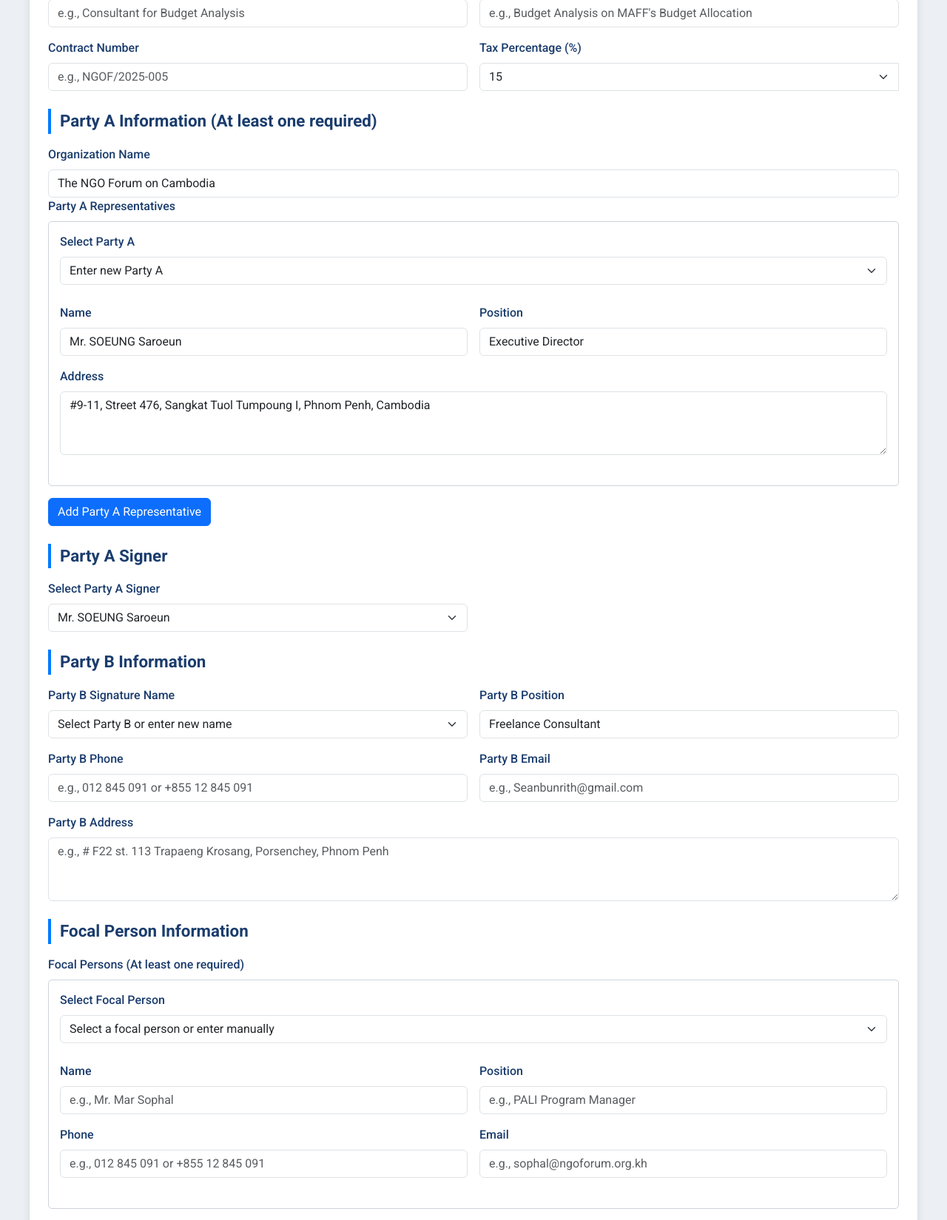
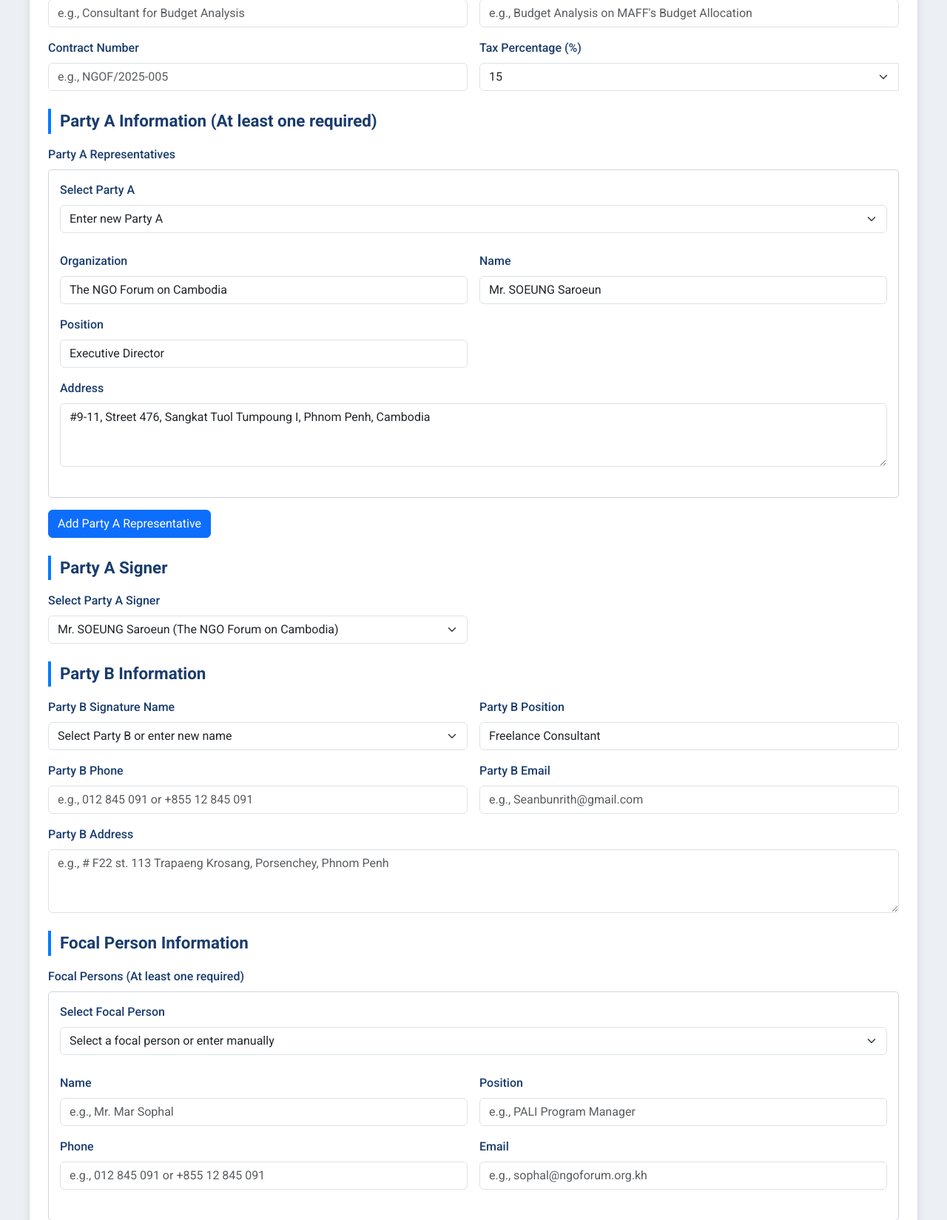
Before and after one commit to Chhea012/automated_system, a Flask app: template app/templates/contracts/create.html in a window 1280 px wide. Shown: the part 343-1992 px from the top of the page at 74% size. Run offline with Flask 3, Linux system fonts and the light colour scheme; the template is opened without the code that fills it, so the values that code supplies are empty; parts of the project's set-up code (start-up, migrations or seed data) failed here and were passed over.

Commit message:
feature: update the feature party a and column paymentinstall  [ASC-246]

```diff
--- a/app/templates/contracts/create.html
+++ b/app/templates/contracts/create.html
@@ -2,8 +2,7 @@
 {% block title %}Create Contract{% endblock %}
 {% block content %}
 <link rel="stylesheet" href="https://cdn.jsdelivr.net/npm/bootstrap-icons@1.11.3/font/bootstrap-icons.min.css">
-<link rel="stylesheet" href="{{ url_for('static', filename='css/create.css') }}" />
-
+<link rel="stylesheet" href="{{ url_for('static', filename='css/create.css') }}">
 
 <div class="container mt-4">
     <div class="form-header">
@@ -45,9 +44,9 @@
                         <div class="invalid-feedback">Please select a tax percentage.</div>
                     </div>
                     <div id="deduct_tax_code_container" class="mt-2" style="display: none;">
-                        <label for="vat_organization_name" class="form-label">Name of Organization/Name of Company</label>
+                        <label for="vat_organization_name" class="form-label">Name of Organization/Company</label>
                         <input type="text" class="form-control" id="vat_organization_name" name="vat_organization_name" value="{{ form_data.vat_organization_name | default('The NGO Forum on Cambodia') }}" placeholder="e.g., The NGO Forum on Cambodia" maxlength="255">
-                        <div class="invalid-feedback">Please enter the name of the organization/name of company.</div>
+                        <div class="invalid-feedback">Please enter the name of the organization/company.</div>
                         <label for="deduct_tax_code" class="form-label">VAT TIN</label>
                         <input type="text" class="form-control" id="deduct_tax_code" name="deduct_tax_code" value="{{ form_data.deduct_tax_code | default('') }}" placeholder="e.g., K002-100054102" pattern="[A-Z0-9\-]+" maxlength="50">
                         <small class="form-text text-muted">Enter the VAT TIN (uppercase letters, numbers, and hyphens only, max 50 characters).</small>
@@ -58,16 +57,9 @@
 
             <!-- Party A Information -->
             <div class="section-header">Party A Information (At least one required)</div>
-            <div class="row g-3">
-                <div class="col-md-12">
-                    <label for="organization_name" class="form-label">Organization Name</label>
-                    <input type="text" class="form-control" id="organization_name" name="organization_name" value="{{ form_data.organization_name | default('The NGO Forum on Cambodia') }}" placeholder="e.g., The NGO Forum on Cambodia" required>
-                    <div class="invalid-feedback">Please enter the organization name.</div>
-                </div>
-            </div>
             <div class="col-12" id="partyAContainer">
                 <label class="form-label">Party A Representatives</label>
-                {% for person in form_data.party_a_info | default([{'name': 'Mr. SOEUNG Saroeun', 'position': 'Executive Director', 'address': '#9-11, Street 476, Sangkat Tuol Tumpoung I, Phnom Penh, Cambodia'}]) %}
+                {% for person in form_data.party_a_info | default([{'name': 'Mr. SOEUNG Saroeun', 'position': 'Executive Director', 'address': '#9-11, Street 476, Sangkat Tuol Tumpoung I, Phnom Penh, Cambodia', 'organization': 'The NGO Forum on Cambodia'}]) %}
                 <div class="party-a-container mb-3">
                     <div class="row g-3">
                         <div class="col-12">
@@ -79,6 +71,11 @@
                                 <option value="{{ person_data.name }}" {{ 'selected' if person.name == person_data.name }}>{{ person_data.name }}</option>
                                 {% endfor %}
                             </select>
+                        </div>
+                        <div class="col-md-6">
+                            <label for="party_a_organization_{{ loop.index0 }}" class="form-label">Organization</label>
+                            <input type="text" class="form-control party-a-organization" id="party_a_organization_{{ loop.index0 }}" name="party_a_organization[]" value="{{ person.organization | default('The NGO Forum on Cambodia') }}" placeholder="e.g., The NGO Forum on Cambodia" pattern="[a-zA-Z\s\.,-]+" required>
+                            <div class="invalid-feedback">Please enter a valid organization (letters, spaces, commas, periods, hyphens only).</div>
                         </div>
                         <div class="col-md-6">
                             <label for="party_a_name_{{ loop.index0 }}" class="form-label">Name</label>
@@ -113,8 +110,8 @@
                     <label for="party_a_signer" class="form-label">Select Party A Signer</label>
                     <select class="form-select" id="party_a_signer" name="party_a_signer" required>
                         <option value="" disabled {{ 'selected' if not form_data.party_a_signer }}>Select a signer</option>
-                        {% for person in form_data.party_a_info | default([{'name': 'Mr. SOEUNG Saroeun', 'position': 'Executive Director', 'address': '#9-11, Street 476, Sangkat Tuol Tumpoung I, Phnom Penh, Cambodia'}]) %}
-                        <option value="{{ person.name }}" {{ 'selected' if form_data.party_a_signer == person.name }}>{{ person.name }}</option>
+                        {% for person in form_data.party_a_info | default([{'name': 'Mr. SOEUNG Saroeun', 'position': 'Executive Director', 'address': '#9-11, Street 476, Sangkat Tuol Tumpoung I, Phnom Penh, Cambodia', 'organization': 'The NGO Forum on Cambodia'}]) %}
+                        <option value="{{ person.name }}" {{ 'selected' if form_data.party_a_signer == person.name }}>{{ person.name }} ({{ person.organization }})</option>
                         {% endfor %}
                     </select>
                     <div class="invalid-feedback">Please select a Party A signer.</div>
@@ -243,7 +240,7 @@
                 </div>
                 <div class="col-12" id="installmentContainer">
                     <label class="form-label">Payment Installments</label>
-                    {% for installment in form_data.payment_installments | default([{'description': '', 'deliverables': '', 'dueDate': ''}]) %}
+                    {% for installment in form_data.payment_installments | default([{'description': '', 'deliverables': '', 'dueDate': '', 'organization': ''}]) %}
                     <div class="installment-container mb-3 border p-3 rounded">
                         <div class="row g-3">
                             <div class="col-12">
@@ -259,6 +256,16 @@
                                     <button type="button" class="btn btn-danger btn-remove-installment {{ 'd-none' if loop.first and (form_data.payment_installments | default([])) | length == 1 else '' }}">Remove</button>
                                     <div class="invalid-feedback">Please select a percentage.</div>
                                 </div>
+                            </div>
+                            <div class="col-12">
+                                <label class="form-label">Paying Organization</label>
+                                <select class="form-select installment-org" name="paymentInstallmentOrg[]" required>
+                                    <option value="" disabled {{ 'selected' if not installment.organization }}>Select organization</option>
+                                    {% for org in form_data.party_a_info | map(attribute='organization') | unique | list %}
+                                    <option value="{{ org }}" {{ 'selected' if installment.organization == org }}>{{ org }}</option>
+                                    {% endfor %}
+                                </select>
+                                <div class="invalid-feedback">Please select a paying organization.</div>
                             </div>
                             <div class="col-12">
                                 <label for="paymentInstallmentDeliverables{{ loop.index0 }}" class="form-label">Deliverables (one per line)</label>
@@ -458,12 +465,14 @@
 
     function populatePartyA(select) {
         const container = select.closest('.party-a-container');
+        const organizationInput = container.querySelector('.party-a-organization');
         const nameInput = container.querySelector('.party-a-name');
         const positionInput = container.querySelector('.party-a-position');
         const addressInput = container.querySelector('.party-a-address');
 
         const selectedValue = select.value;
         if (selectedValue === 'new' || !selectedValue) {
+            organizationInput.value = 'The NGO Forum on Cambodia';
             nameInput.value = '';
             positionInput.value = '';
             addressInput.value = '';
@@ -472,11 +481,13 @@
             const normalizedName = selectedValue.toLowerCase();
             const person = partyAData[normalizedName];
             if (person) {
+                organizationInput.value = person.organization;
                 nameInput.value = person.name;
                 positionInput.value = person.position;
                 addressInput.value = person.address;
                 nameInput.required = true;
             } else {
+                organizationInput.value = 'The NGO Forum on Cambodia';
                 nameInput.value = '';
                 positionInput.value = '';
                 addressInput.value = '';
@@ -484,6 +495,7 @@
             }
         }
         updatePartyASignerOptions();
+        updateOrgOptions();
     }
 
     function populateFocalPerson(select) {
@@ -520,28 +532,46 @@
     }
 
     function updatePartyASignerOptions() {
-        const partyANames = Array.from(document.querySelectorAll('.party-a-name')).map(input => input.value).filter(v => v);
+        const partyAEntries = Array.from(document.querySelectorAll('.party-a-container')).map(container => {
+            const name = container.querySelector('.party-a-name').value.trim();
+            const org = container.querySelector('.party-a-organization').value.trim();
+            return { name, org };
+        }).filter(entry => entry.name && entry.org);
+
         const signerSelect = document.getElementById('party_a_signer');
         const currentValue = signerSelect.value;
 
-        // Clear existing options
         signerSelect.innerHTML = '<option value="" disabled>Select a signer</option>';
 
-        // Add new options
-        partyANames.forEach(name => {
+        partyAEntries.forEach(entry => {
             const option = document.createElement('option');
-            option.value = name;
-            option.text = name;
-            if (name === currentValue) option.selected = true;
+            option.value = entry.name;
+            option.text = `${entry.name} (${entry.org})`;
+            if (entry.name === currentValue) option.selected = true;
             signerSelect.appendChild(option);
         });
 
-        // If current value is no longer valid, reset to first or empty
-        if (!partyANames.includes(currentValue) && partyANames.length > 0) {
-            signerSelect.value = partyANames[0];
-        } else if (!partyANames.length) {
+        if (!partyAEntries.some(e => e.name === currentValue) && partyAEntries.length > 0) {
+            signerSelect.value = partyAEntries[0].name;
+        } else if (!partyAEntries.length) {
             signerSelect.value = '';
         }
+    }
+
+    function updateOrgOptions() {
+        const orgsSet = new Set(Array.from(document.querySelectorAll('.party-a-organization')).map(input => input.value.trim()).filter(v => v));
+        const selects = document.querySelectorAll('.installment-org');
+        selects.forEach(select => {
+            const currentValue = select.value;
+            select.innerHTML = '<option value="" disabled selected>Select organization</option>';
+            orgsSet.forEach(org => {
+                const option = document.createElement('option');
+                option.value = org;
+                option.text = org;
+                select.appendChild(option);
+            });
+            select.value = orgsSet.has(currentValue) ? currentValue : '';
+        });
     }
 
     document.getElementById('total_fee_usd').addEventListener('input', function () {
@@ -554,10 +584,16 @@
         handlePartyBSelect(this);
     });
 
-    // Listen for changes in Party A name fields to update signer options
     document.addEventListener('change', function(e) {
-        if (e.target.classList.contains('party-a-name')) {
+        if (e.target.classList.contains('party-a-name') || e.target.classList.contains('party-a-organization')) {
             updatePartyASignerOptions();
+            updateOrgOptions();
+        }
+    });
+
+    document.addEventListener('input', function(e) {
+        if (e.target.classList.contains('party-a-organization')) {
+            updateOrgOptions();
         }
     });
 
@@ -569,10 +605,13 @@
         const timestamp = Date.now();
 
         newPartyA.querySelector('.party-a-select').value = '';
+        newPartyA.querySelector('.party-a-organization').value = 'The NGO Forum on Cambodia';
         newPartyA.querySelector('.party-a-name').value = '';
         newPartyA.querySelector('.party-a-position').value = '';
         newPartyA.querySelector('.party-a-address').value = '';
 
+        newPartyA.querySelector('.party-a-organization').id = `party_a_organization_${timestamp}`;
+        newPartyA.querySelector('label[for^="party_a_organization"]').setAttribute('for', `party_a_organization_${timestamp}`);
         newPartyA.querySelector('.party-a-name').id = `party_a_name_${timestamp}`;
         newPartyA.querySelector('label[for^="party_a_name"]').setAttribute('for', `party_a_name_${timestamp}`);
         newPartyA.querySelector('.party-a-position').id = `party_a_position_${timestamp}`;
@@ -590,11 +629,13 @@
             newPartyA.remove();
             updatePartyARemoveButtons();
             updatePartyASignerOptions();
+            updateOrgOptions();
         });
 
         container.appendChild(newPartyA);
         updatePartyARemoveButtons();
         updatePartyASignerOptions();
+        updateOrgOptions();
     }
 
     function updatePartyARemoveButtons() {
@@ -668,7 +709,7 @@
             }
             const percentages = Array.from(document.querySelectorAll('.installment-percentage')).map(select => parseFloat(select.value) || 0);
             const totalPercentage = percentages.reduce((sum, val) => sum + val, 0);
-            if (totalPercentage !== 100) {
+            if (Math.abs(totalPercentage - 100) > 0.01) {
                 event.preventDefault();
                 event.stopPropagation();
                 alert('Total percentage of payment installments must equal 100%.');
@@ -740,16 +781,16 @@
             const select = container.querySelector('.installment-percentage');
             return parseFloat(select.value) || 0;
         });
-        const currentTotal = currentPercentages.reduce((sum, val) => sum + val, 0);
+        let currentTotal = currentPercentages.reduce((sum, val) => sum + val, 0);
 
-        if (currentTotal === 100 && currentPercentages.every(p => availablePercentages.includes(p))) {
+        if (Math.abs(currentTotal - 100) < 0.01 && currentPercentages.every(p => availablePercentages.includes(p))) {
             percentages = currentPercentages;
         } else {
             const base = Math.floor(100 / count);
             percentages = Array(count).fill(base);
-            const remainder = 100 - base * count;
+            let remainder = 100 - base * count;
             for (let i = 0; i < remainder; i++) {
-                percentages[i]++;
+                percentages[i] += 1;
             }
             percentages = percentages.map(p => {
                 return availablePercentages.reduce((prev, curr) =>
@@ -757,7 +798,7 @@
                 );
             });
             let total = percentages.reduce((sum, val) => sum + val, 0);
-            if (total !== 100) {
+            if (Math.abs(total - 100) > 0.01) {
                 const diff = 100 - total;
                 const lastIndex = percentages.length - 1;
                 const newLast = percentages[lastIndex] + diff;
@@ -765,7 +806,7 @@
                     Math.abs(curr - newLast) < Math.abs(prev - newLast) ? curr : prev
                 );
                 total = percentages.reduce((sum, val) => sum + val, 0);
-                if (total !== 100) {
+                if (Math.abs(total - 100) > 0.01) {
                     percentages[0] += 100 - total;
                     percentages[0] = availablePercentages.reduce((prev, curr) =>
                         Math.abs(curr - percentages[0]) < Math.abs(prev - percentages[0]) ? curr : prev
@@ -793,6 +834,7 @@
         newInstallment.querySelector('textarea[name="paymentInstallmentDeliverables[]"]').value = '';
         newInstallment.querySelector('input[name="paymentInstallmentDueDate[]"]').value = '';
         newInstallment.querySelector('select[name="paymentInstallmentPercentage[]"]').value = '';
+        newInstallment.querySelector('select[name="paymentInstallmentOrg[]"]').value = '';
 
         newInstallment.querySelector('textarea').id = `paymentInstallmentDeliverables${timestamp}`;
         newInstallment.querySelector('label[for^="paymentInstallmentDeliverables"]').setAttribute('for', `paymentInstallmentDeliverables${timestamp}`);
@@ -824,6 +866,7 @@
         container.appendChild(newInstallment);
         updateRemoveButtons();
         assignPercentages();
+        updateOrgOptions();
     }
 
     function updateRemoveButtons() {
@@ -873,6 +916,7 @@
         updateFocalPersonRemoveButtons();
         updatePartyARemoveButtons();
         updatePartyASignerOptions();
+        updateOrgOptions();
         toggleDeductTaxCode(); // Initialize deduct_tax_code visibility
 
         document.querySelectorAll('.btn-remove-article').forEach(button => {
@@ -898,6 +942,7 @@
                 button.closest('.party-a-container').remove();
                 updatePartyARemoveButtons();
                 updatePartyASignerOptions();
+                updateOrgOptions();
             });
         });
 
--- a/app/templates/contracts/index.html
+++ b/app/templates/contracts/index.html
@@ -14,7 +14,7 @@
                         <div>
                             <h6 class="card-title text-muted">{{ 'Your Contracts' if not is_admin else 'Total Contracts (Filtered)' }}</h6>
                             <h4 class="mb-1">{{ total_contracts }}</h4>
-                            <small class="text-muted">Last Contract: <strong>{{ last_contract_number if last_contract_number else 'None' }}</strong></small>
+                            <h6 class="text-muted">Last Contract: <strong>{{ last_contract_number if last_contract_number else 'None' }}</strong></h6>
                         </div>
                         <div class="bg-primary text-white rounded-circle d-flex align-items-center justify-content-center" style="width: 50px; height: 50px;">
                             <i class="bx bx-file fs-4"></i>
@@ -142,7 +142,7 @@
                                     <li><a class="dropdown-item" href="{{ url_for('contracts.view', contract_id=contract.id) }}"><i class="bx bx-show"></i> View</a></li>
                                     <li><a class="dropdown-item" href="{{ url_for('contracts.update', contract_id=contract.id) }}"><i class="bx bx-edit"></i> Edit</a></li>
                                     <li><a class="dropdown-item" href="#" data-bs-toggle="modal" data-bs-target="#downloadConfirmModal{{ contract.id }}"><i class="bx bx-download"></i> Download Docx</a></li>
-                                   <!--<li><a class="dropdown-item" href="#" data-bs-toggle="modal" data-bs-target="#sendEmailModal" data-contract-id="{{ contract.id }}"><i class="bx bx-envelope"></i> Send via Email</a></li>-->
+                                    <!--<li><a class="dropdown-item" href="#" data-bs-toggle="modal" data-bs-target="#sendEmailModal" data-contract-id="{{ contract.id }}"><i class="bx bx-envelope"></i> Send via Email</a></li> -->
                                     <li><a class="dropdown-item text-danger" href="#" data-bs-toggle="modal" data-bs-target="#deleteConfirmModal{{ contract.id }}"><i class="bx bx-trash"></i> Delete</a></li>
                                 </ul>
                             </div>
```
Also changed, not shown: app/models/contract.py (+4 -6 lines), app/routes/contract.py (+65 -49 lines).
